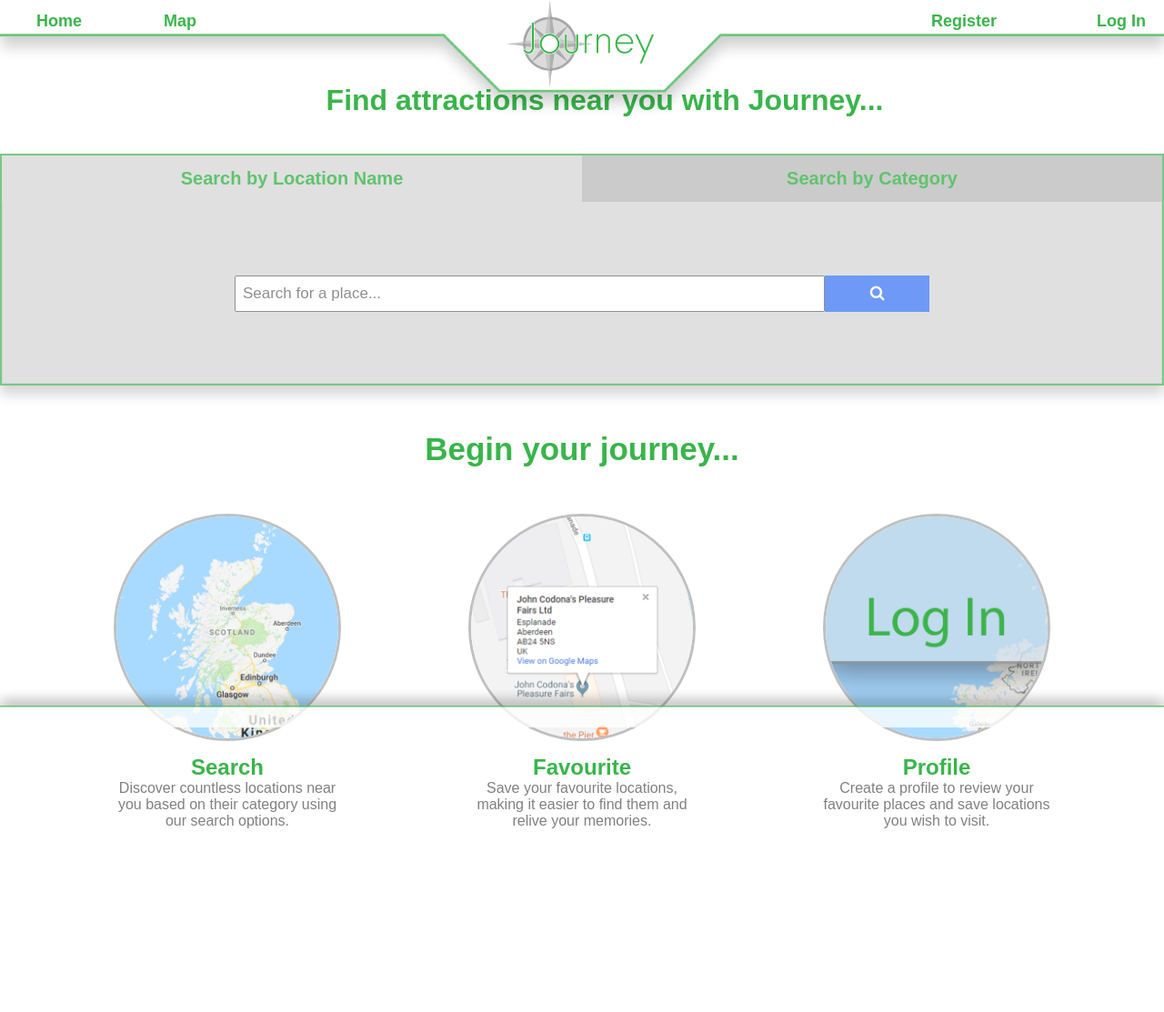
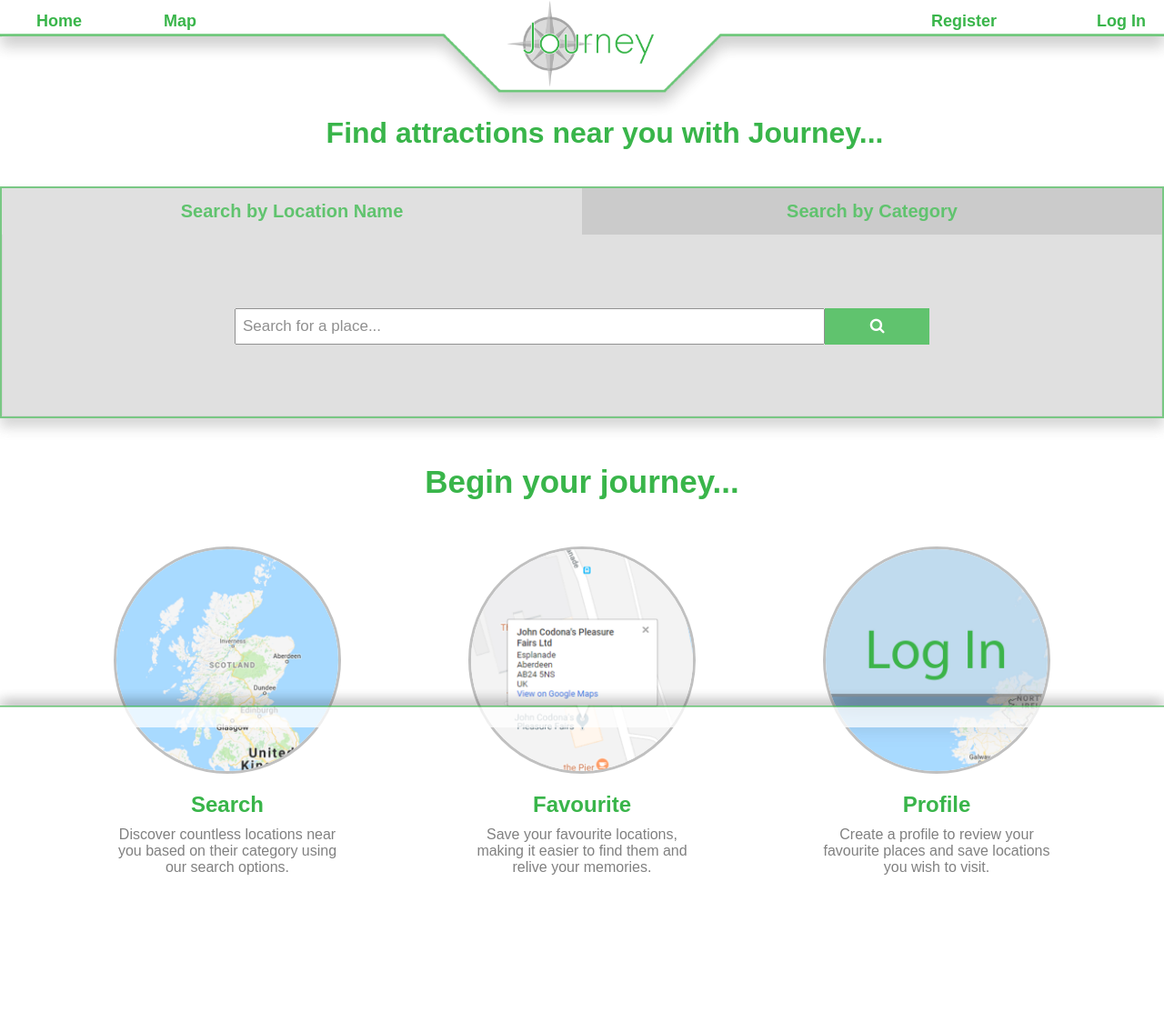
Before and after one commit to BruceWiseman/Journey, a web app: file homePage.html in a window 1280 px wide. Shown: the whole page at 91% size. Before the commit the page ends 911 px from the top, so only its background shows below. Run offline with its HTML, style and script files only (its server is not run), Linux system fonts and the light colour scheme; some libraries are stand-ins or nearby versions.

Commit message:
Changes to homePage, mapPage and CSS sheets

```diff
--- a/StyleSheets/homeStyle.css
+++ b/StyleSheets/homeStyle.css
@@ -1,6 +1,8 @@
 
 /*Home page specific*/
-
+*{
+  margin: 0;
+}
 /* -----------------------Content Styles----------------------------- */
 .post{
   padding: 70px;
@@ -8,9 +10,7 @@
 }
 
 #pageContent{
-  /*height: 100%;
-  margin-top: 10%;*/
-
+  height: 100%;
   padding: 16px;
   padding-bottom: 80px;
   margin: 0;
@@ -51,7 +51,7 @@
   font-family: sans-serif;
   color: #39B54A;
   text-align: center;
-  padding-top: 15px;
+  padding-top: 20px;
 }
 
 .topicText{
@@ -59,6 +59,7 @@
   color: grey;
   text-align: center;
   width: 250px;
+  padding-top: 10px;
 }
 
 
@@ -71,7 +72,7 @@
   box-shadow: 0px 10px 13px  #cccccc;
   height: auto;
   /*Border to help with the bland colours*/
-   border: 2px solid rgba(57,181,74, .8);
+  border: 2px solid rgba(57,181,74, .8);
 }
 
 .tablinks{
@@ -132,7 +133,7 @@
   font-family: sans-serif;
   color: #39B54A;
   padding-left: 50px;
-  padding-top: 50px;
+  padding-top: 10%;
   text-align:center;
 }
 
@@ -153,6 +154,7 @@
   font-family: sans-serif;
 }
 
+
 #categorySelect{
   color: gray;
   display: block;
@@ -169,9 +171,9 @@
   width: 15%;
   padding: 10px;
   /*Matches the green of the borders*/
-  /*background: #39B54A;
+  background: #39B54A;
   /*Matches the blue of the google maps ocean*/
-  background: #4a80f5;
+  /*background: #4a80f5;*/
   color: white;
   font-size: 17px;
   border: none; /* Prevent double borders */
@@ -197,7 +199,3 @@
   font-size: 17px;
   color: grey;
 }
-
-#footer{
-  position: relative;
-}
--- a/StyleSheets/mapStyle.css
+++ b/StyleSheets/mapStyle.css
@@ -67,9 +67,8 @@
     padding: 14px 16px;
     transition: 0.015s;
     width: 33.3%;
+}
 
-
-}
 .tab button.deactive {
     border: 2px solid rgba(57,181,74, .8);
 }
@@ -84,7 +83,7 @@
 .tabcontent {
 
     display: none;
-    padding: 4% 4%;
+    padding: 2.5% 2.5%;
     border: 1px solid #ccc;
     border-top: none;
     height: auto;
--- a/homePage.html
+++ b/homePage.html
@@ -9,7 +9,7 @@
   <script src = "https://ajax.googleapis.com/ajax/libs/jquery/2.1.1/jquery.min.js"></script>
   <script type = "text/javascript" src = "Api/placesApi.js"></script>
   <script type = "text/javascript" src = "Scripts/changeTab.js"></script>
-  <script type = "text/javascript" src = "Scripts/scrollScript.js"></script>
+  <!--<script type = "text/javascript" src = "Scripts/scrollScript.js"></script>-->
   <link rel="stylesheet" href="https://cdnjs.cloudflare.com/ajax/libs/font-awesome/4.7.0/css/font-awesome.min.css">
 </head>
 
```
